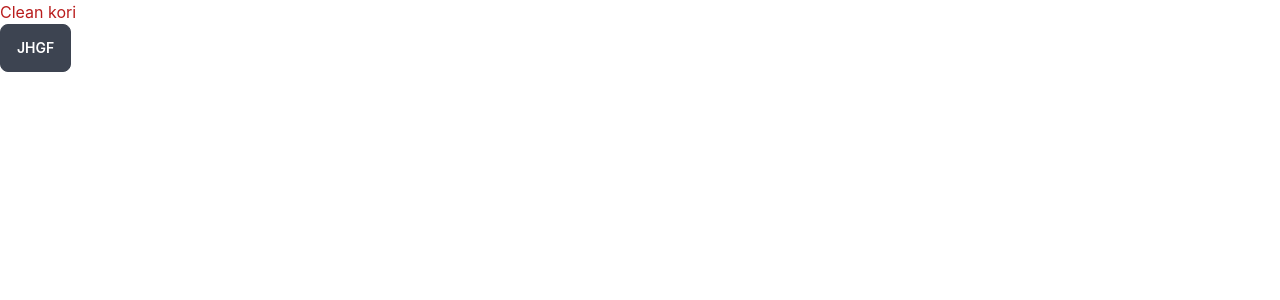
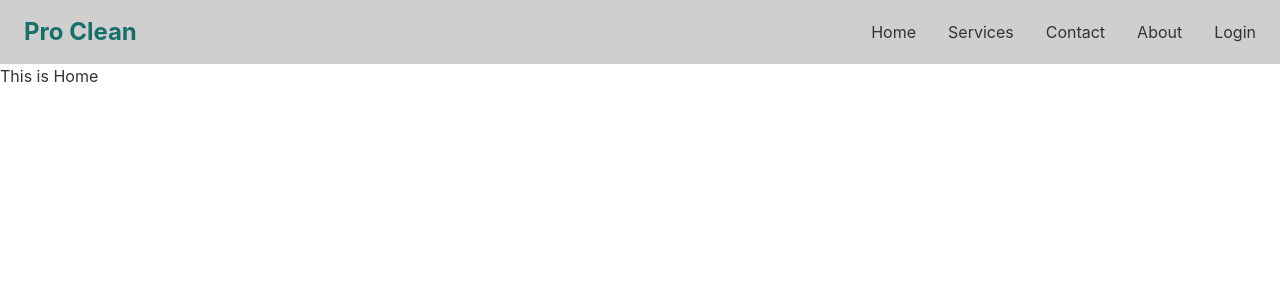
Before and after one commit to asadulR/Pro-Clean, a React (Create React App) app: page / in a window 1280 px wide. Shown: the top 300 px of the page. Built offline with nearby package versions, Linux system fonts and the light colour scheme.

Commit message:
navbar added

```diff
--- a/src/App.js
+++ b/src/App.js
@@ -1,11 +1,27 @@
+import { Route, Routes } from 'react-router-dom';
 import './App.css';
+import Navbar from './components/Navbar';
+import About from './pages/About';
+import Contact from './pages/Contact';
+import Home from './pages/Home';
+import Login from './pages/Login';
+import Services from './pages/Services';
 
 function App() {
   return (
-    <div>
-      <h1 className=' text-red-700'>Clean kori </h1>
-      <button className='btn'>jhgf</button>
-    </div>
+    <>
+      <Navbar>
+        <Routes>
+          <Route path='/' element={<Home/>}></Route>
+          <Route path='/services' element={<Services/>}></Route>
+          <Route path='/about' element={<About/>}></Route>
+          <Route path='/contact' element={<Contact/>}></Route>
+          <Route path='/login' element={<Login/>}></Route>
+          <Route path='/signup' element={<Login/>}></Route>
+        </Routes>
+      </Navbar>
+
+    </>
   );
 }
 
--- /dev/null
+++ b/src/components/Navbar.js
@@ -0,0 +1,50 @@
+import React from 'react';
+
+const Navbar = ({ children }) => {
+    return (
+        <div>
+            <div class="drawer drawer-end">
+                <input id="my-drawer-3" type="checkbox" class="drawer-toggle" />
+                <div class="drawer-content flex flex-col">
+                    {/* <!-- Navbar --> */}
+                    <div class="w-full navbar bg-base-300">
+                        <div class="flex-1 px-2 mx-2 text-2xl font-bold text-primary">Pro Clean</div>
+                        <div class="flex-none lg:hidden">
+                            <label for="my-drawer-3" class="btn btn-square btn-ghost">
+                                <svg xmlns="http://www.w3.org/2000/svg" fill="none" viewBox="0 0 24 24" class="inline-block w-6 h-6 stroke-current"><path stroke-linecap="round" stroke-linejoin="round" stroke-width="2" d="M4 6h16M4 12h16M4 18h16"></path></svg>
+                            </label>
+                        </div>
+
+                        <div class="flex-none hidden lg:block">
+                            <ul class="menu menu-horizontal">
+                                {/* <!-- Navbar menu content here --> */}
+                                <li><a className='rounded-lg'>Home</a></li>
+                                <li><a className='rounded-lg'>Services</a></li>
+                                <li><a className='rounded-lg'>Contact</a></li>
+                                <li><a className='rounded-lg'>About</a></li>
+                                <li><a className='rounded-lg'>Login</a></li>
+                            </ul>
+                        </div>
+                    </div>
+                    {/* <!-- Page content here --> */}
+                    {children}
+                </div>
+                <div class="drawer-side">
+                    <label for="my-drawer-3" class="drawer-overlay"></label>
+                    <ul class="menu p-4 overflow-y-auto w-60 bg-base-100">
+                        {/* <!-- Sidebar content here --> */}
+                        <li><a>Home</a></li>
+                        <li><a>Services</a></li>
+                        <li><a>Contact</a></li>
+                        <li><a>About</a></li>
+                        <li><a>Login</a></li>
+
+                    </ul>
+
+                </div>
+            </div>
+        </div>
+    );
+};
+
+export default Navbar;
--- a/src/index.js
+++ b/src/index.js
@@ -3,11 +3,14 @@ import ReactDOM from 'react-dom/client';
 import './index.css';
 import App from './App';
 import reportWebVitals from './reportWebVitals';
+import { BrowserRouter } from 'react-router-dom';
 
 const root = ReactDOM.createRoot(document.getElementById('root'));
 root.render(
   <React.StrictMode>
-    <App />
+    <BrowserRouter>
+      <App />
+    </BrowserRouter>
   </React.StrictMode>
 );
 
--- /dev/null
+++ b/src/pages/About.js
@@ -0,0 +1,11 @@
+import React from 'react';
+
+const About = () => {
+    return (
+        <div>
+            <h2>About</h2>
+        </div>
+    );
+};
+
+export default About;
--- /dev/null
+++ b/src/pages/Contact.js
@@ -0,0 +1,11 @@
+import React from 'react';
+
+const Contact = () => {
+    return (
+        <div>
+            <h2>Contact Page</h2>
+        </div>
+    );
+};
+
+export default Contact;
--- /dev/null
+++ b/src/pages/Home.js
@@ -0,0 +1,11 @@
+import React from 'react';
+
+const Home = () => {
+    return (
+        <div>
+            <h2>This is Home</h2>
+        </div>
+    );
+};
+
+export default Home;
--- /dev/null
+++ b/src/pages/Login.js
@@ -0,0 +1,11 @@
+import React from 'react';
+
+const Login = () => {
+    return (
+        <div>
+            <h2>This is login</h2>
+        </div>
+    );
+};
+
+export default Login;
--- /dev/null
+++ b/src/pages/Services.js
@@ -0,0 +1,11 @@
+import React from 'react';
+
+const Services = () => {
+    return (
+        <div>
+            <h2>This is Services page</h2>
+        </div>
+    );
+};
+
+export default Services;
--- a/tailwind.config.js
+++ b/tailwind.config.js
@@ -2,8 +2,22 @@ module.exports = {
   content: [
     "./src/**/*.{js,jsx,ts,tsx}",
   ],
-  theme: {
-    extend: {},
+  daisyui: {
+    themes: [
+      {
+        mytheme: {
+          "primary": "#176F6B",
+          "secondary": "#FFC000",
+          "accent": "#FFEDD5",
+          "neutral": "#F3F4F6",
+          "base-100": "#FFFFFF",
+          "info": "#98A8DD",
+          "success": "#1BBB70",
+          "warning": "#DF7E07",
+          "error": "#FA5C5C",
+        },
+      },
+    ],
   },
   plugins: [require("daisyui")],
 }
```
